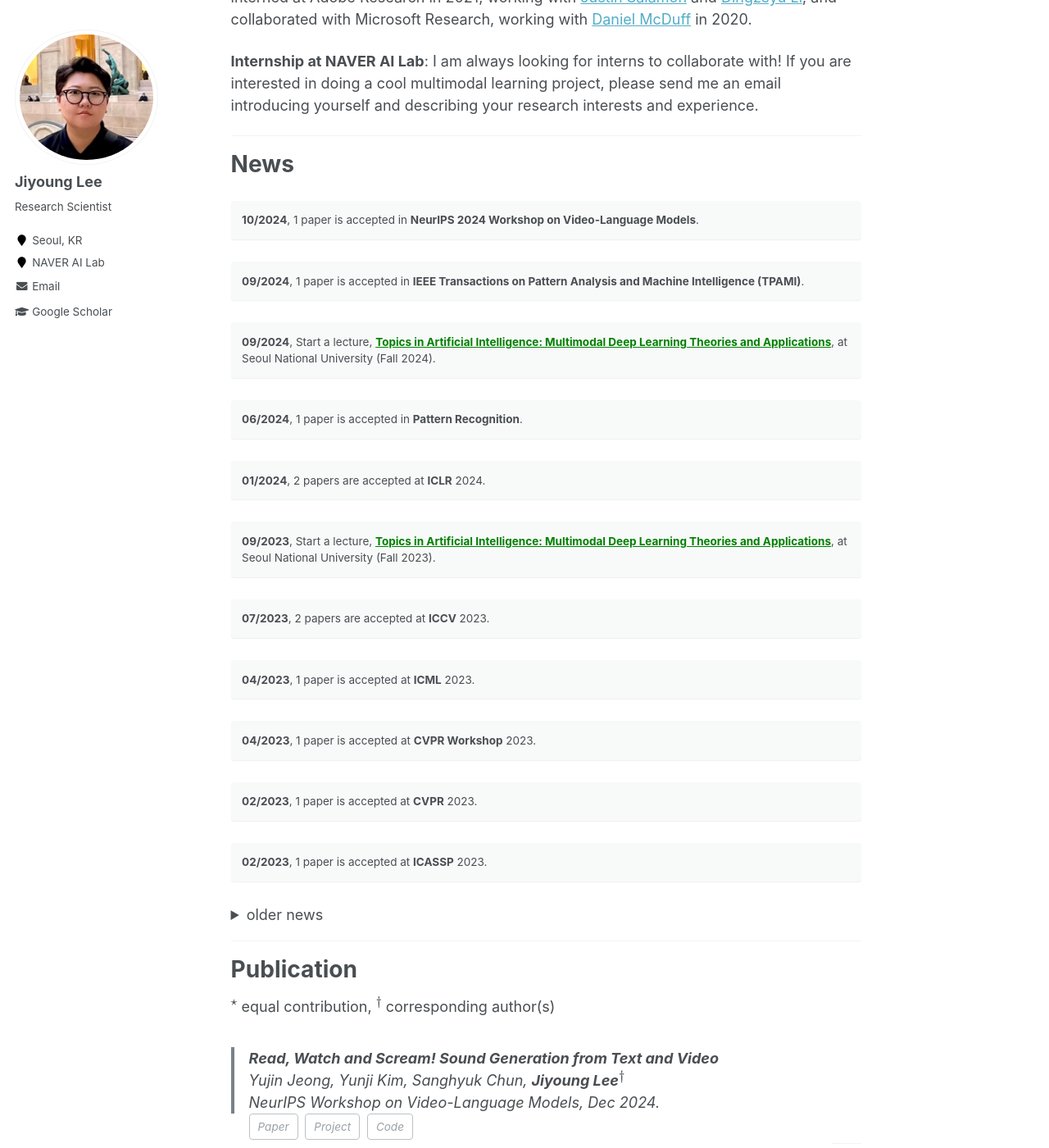
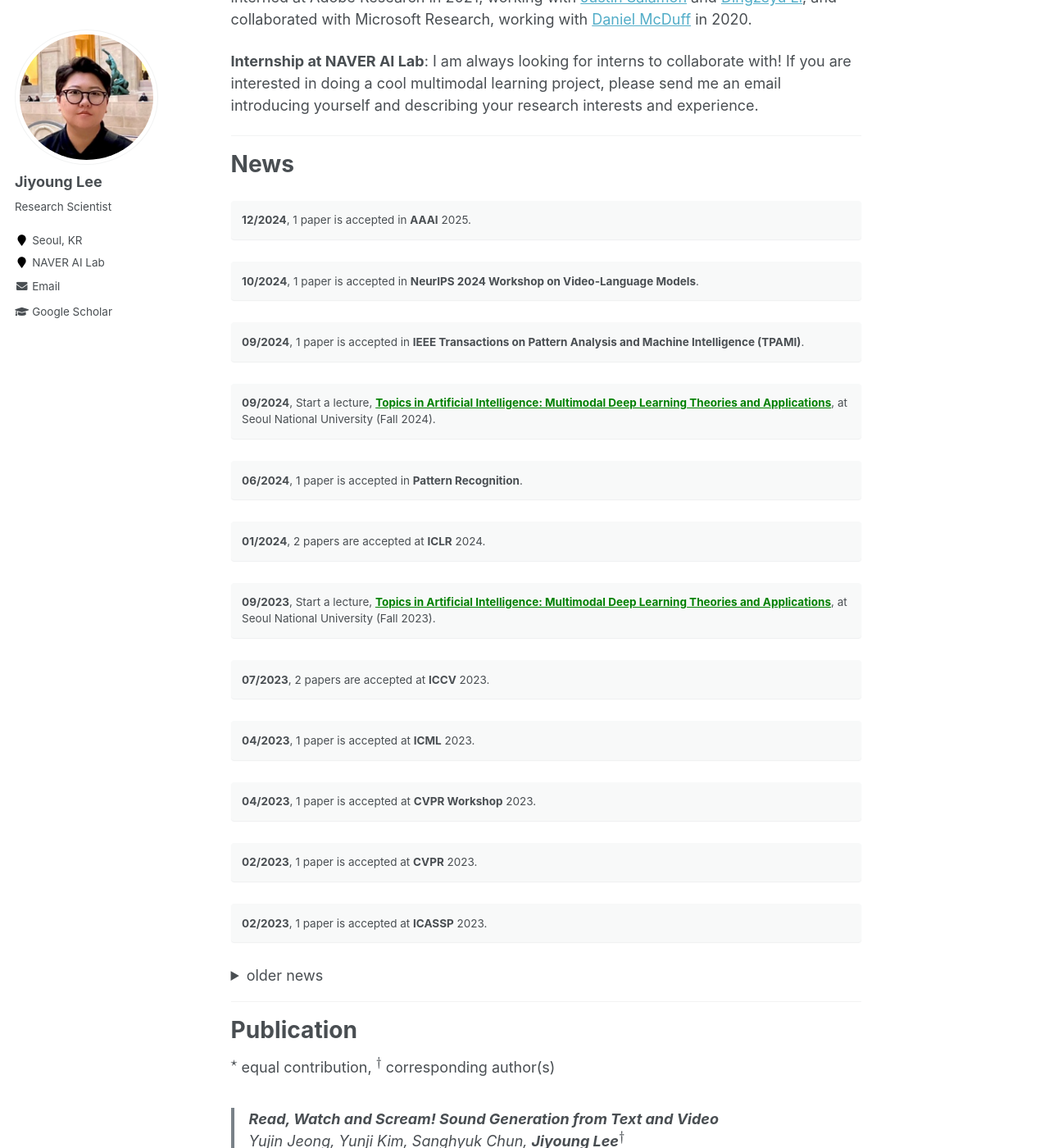
Before and after one commit to lee-jiyoung/lee-jiyoung.github.io, a Jekyll site: the page built from _pages/about.md, in a window 1280 px wide and 1400 px high, scrolled down 341 px. Shown: the whole window at 82% size. Built offline with Jekyll 4.4.1, drawn with Linux system fonts in a browser that asks for light colours; formulas are drawn with MathJax 3; some of the changed text lies outside the part shown.

Commit message:
Update about.md

```diff
--- a/_pages/about.md
+++ b/_pages/about.md
@@ -26,6 +26,8 @@ I am always looking for interns to collaborate with! If you are interested in do
 
 News
 ======
+**12/2024**, 1 paper is accepted in **AAAI** 2025.
+{: .notice}
 **10/2024**, 1 paper is accepted in **NeurIPS 2024 Workshop on Video-Language Models**.
 {: .notice}
 **09/2024**, 1 paper is accepted in **IEEE Transactions on Pattern Analysis and Machine Intelligence (TPAMI)**.
@@ -98,6 +100,7 @@ $^\star$ equal contribution, $^\dagger$ corresponding author(s)
 > **Read, Watch and Scream! Sound Generation from Text and Video**
 Yujin Jeong, Yunji Kim, Sanghyuk Chun, **Jiyoung Lee**<sup>$\dagger$</sup>
 NeurIPS Workshop on Video-Language Models, Dec 2024.
+The 39th Annual AAAI Conference on Artificial Intelligence (**AAAI**), Feb 2025.
 <span class="page__meta page__taxonomy comment__date" itemprop="keywords">
 <a class="page__taxonomy-item" rel="tag" href="https://arxiv.org/abs/2407.05551">Paper</a>
 <a class="page__taxonomy-item" rel="tag" href="https://naver-ai.github.io/rewas/">Project</a>
```
